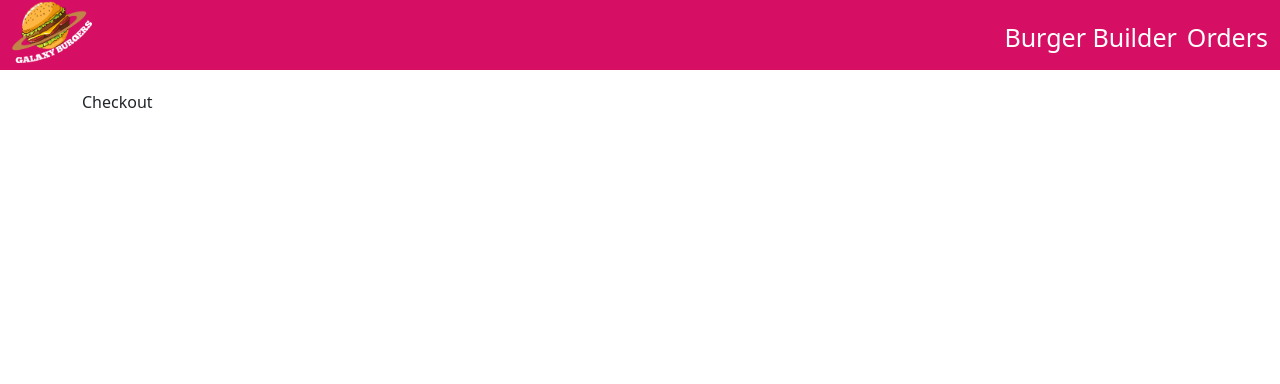
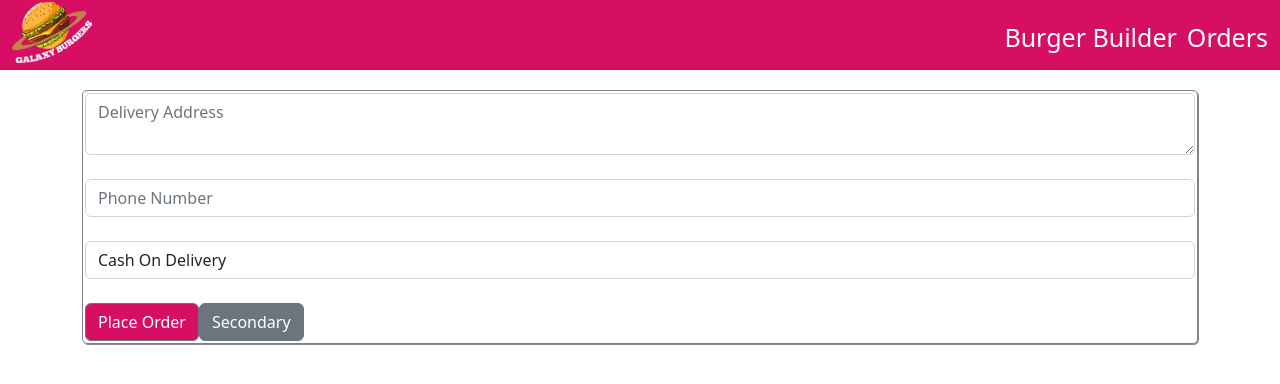
Before and after one commit to Horraira/burger-builder, a React (Create React App) app: page /checkout in a window 1280 px wide. Shown: the top 384 px of the page. Built offline with nearby package versions, Linux system fonts and the light colour scheme.

Commit message:
Creating Checkout Option

```diff
--- a/src/Components/BurgerBuilder/BurgerBuilder.js
+++ b/src/Components/BurgerBuilder/BurgerBuilder.js
@@ -72,7 +72,10 @@
             <Summary ingredients={this.props.ingredients} />
           </ModalBody>
           <ModalFooter>
-            <Button color="success" onClick={this.handleCheckout}>
+            <Button
+              style={{ backgroundColor: "#D70F64" }}
+              onClick={this.handleCheckout}
+            >
               Continue to Checkout
             </Button>
             <Button color="secondary" onClick={this.toggleModal}>
--- a/src/Components/BurgerBuilder/Controls/Controls.js
+++ b/src/Components/BurgerBuilder/Controls/Controls.js
@@ -57,7 +57,11 @@
             Price: <strong>{props.price}</strong> BDT
           </h5>
         </CardFooter>
-        <Button disabled={!props.purchasable} onClick={props.toggleModal}>
+        <Button
+          style={{ backgroundColor: "#D70F64" }}
+          disabled={!props.purchasable}
+          onClick={props.toggleModal}
+        >
           Order Now
         </Button>
       </Card>
--- a/src/Components/Main.js
+++ b/src/Components/Main.js
@@ -15,7 +15,10 @@
       <div className="container">
         <Routes>
           <Route path="/orders" element={<Orders />} />
-          <Route path="/checkout" element={<Checkout />} />
+          <Route
+            path="/checkout"
+            element={<Checkout navigate={navigation} />}
+          />
           <Route path="/" element={<BurgerBuilder navigate={navigation} />} />
         </Routes>
       </div>
--- a/src/Components/Orders/Checkout/Checkout.js
+++ b/src/Components/Orders/Checkout/Checkout.js
@@ -1,11 +1,80 @@
-import React from "react";
+import React, { Component } from "react";
+import { Button } from "reactstrap";
 
-const Checkout = () => {
-  return (
-    <div>
-      <p>Checkout</p>
-    </div>
-  );
-};
+export default class Checkout extends Component {
+  state = {
+    values: {
+      deliveryAddress: "",
+      phone: "",
+      paymentType: "Cash On Delivery",
+    },
+  };
 
-export default Checkout;
+  goBack = () => {
+    this.props.navigate("/");
+  };
+
+  inputChangerHandler = (e) => {
+    this.setState({
+      values: {
+        ...this.state.values,
+        [e.target.name]: e.target.value,
+      },
+    });
+  };
+
+  submitHandler = () => {
+    console.log(this.state.values);
+  };
+
+  render() {
+    return (
+      <div>
+        <form
+          style={{
+            border: "1px solid grey",
+            boxShadow: "1px 1px #888888",
+            borderRadius: "5px",
+            padding: "2px",
+          }}
+        >
+          <textarea
+            name="deliveryAddress"
+            value={this.state.values.deliveryAddress}
+            onChange={(e) => this.inputChangerHandler(e)}
+            placeholder="Delivery Address"
+            className="form-control"
+          ></textarea>
+          <br />
+          <input
+            name="phone"
+            placeholder="Phone Number"
+            onChange={(e) => this.inputChangerHandler(e)}
+            className="form-control"
+            value={this.state.values.phone}
+          />{" "}
+          <br />
+          <select
+            name="paymentType"
+            className="form-control"
+            value={this.state.values.paymentType}
+          >
+            <option value="Cash On Delivery">Cash On Delivery</option>
+            <option value="Bkash">Bkash</option>
+          </select>
+          <br />
+          <Button
+            style={{ backgroundColor: "#D70F64" }}
+            className="mr-auto"
+            onClick={this.submitHandler}
+          >
+            Place Order
+          </Button>
+          <Button color="secondary" className="ml-1" onClick={this.goBack}>
+            Secondary
+          </Button>
+        </form>
+      </div>
+    );
+  }
+}
```
